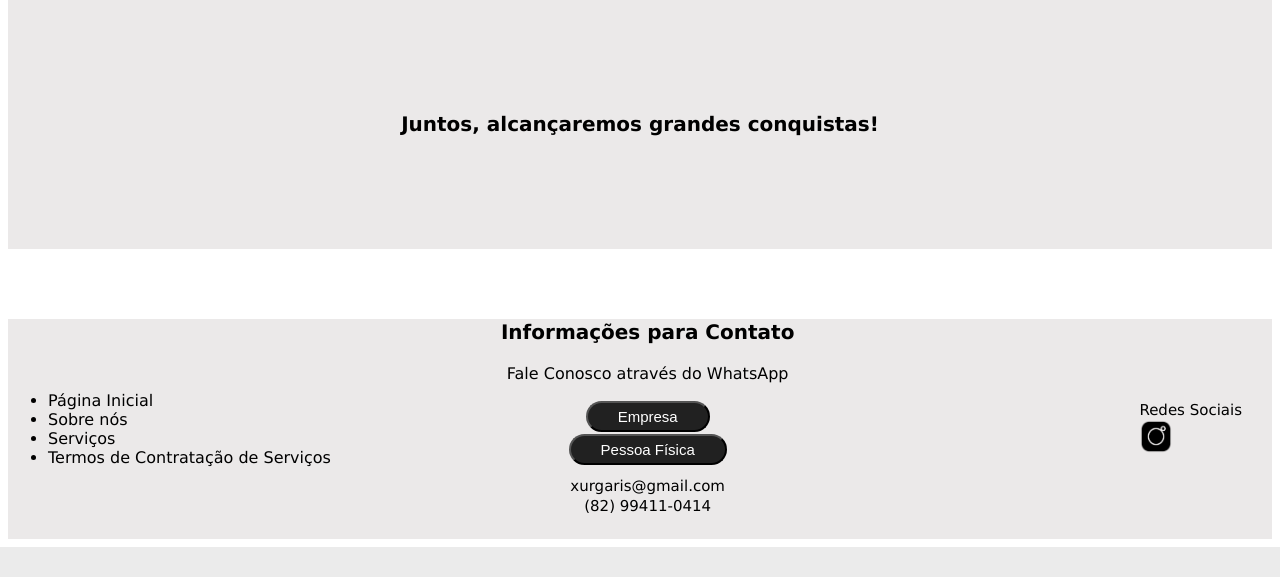
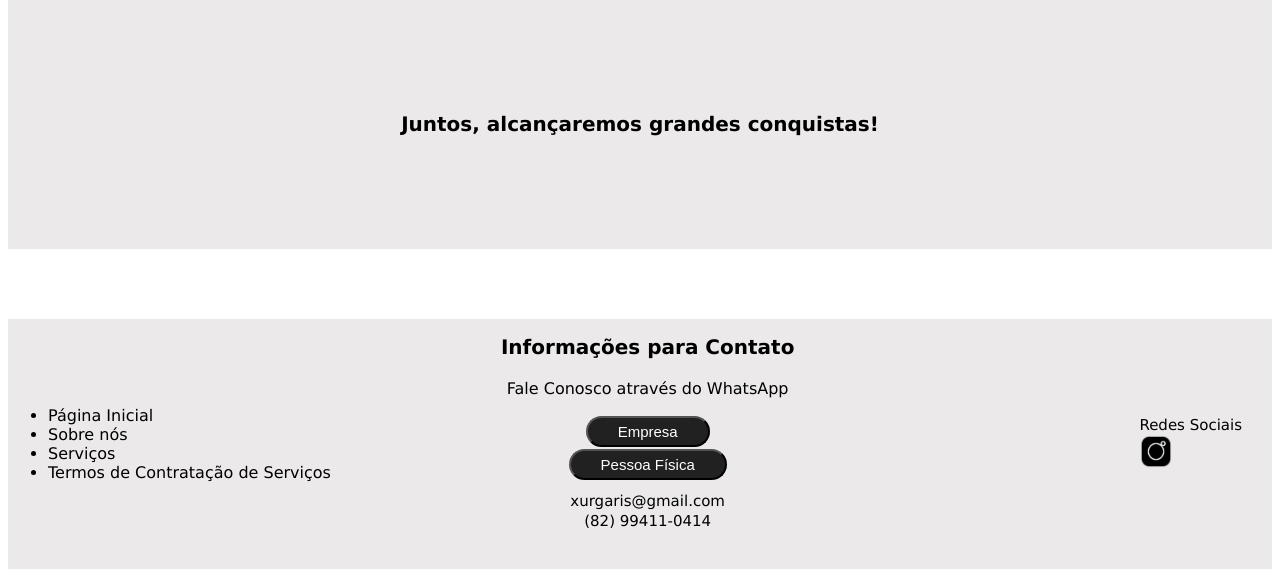
Before and after one commit to Xurgaris/xurgaris, a PHP site: page / in a window 1280 px wide. Shown: the part 1964-2541 px from the top of the page. Before the commit the page ends 2511 px from the top, so only its background shows below. Run offline with PHP 8.4, Linux system fonts and the light colour scheme.

Commit message:
Update main.css

```diff
--- a/css/main.css
+++ b/css/main.css
@@ -881,7 +881,7 @@
         color: #000000;
         margin-top: 50px;
         display: flex;
-        height: 220px;
+        height: 250px;
         width: 100%;
         align-items: center;
         justify-content: space-between;
```
